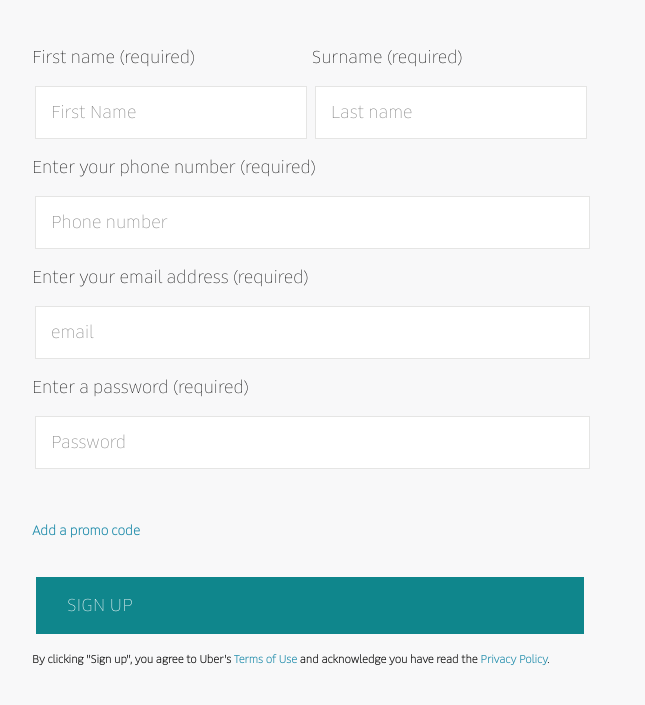
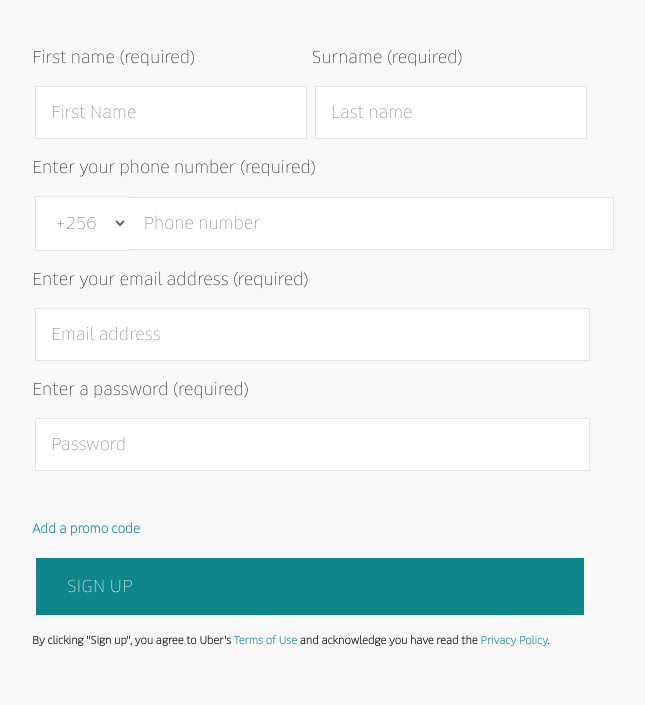
Before and after one commit to araaliFarooq/levelUp35, a plain HTML site: page index.html in a window 1280 px wide. Shown: the part 347-1052 px from the top of the page, without its empty margins (330-975 px from the left). Drawn offline with Linux system fonts and the light colour scheme.

Commit message:
Add input group to include country codes

```diff
--- a/css/style.css
+++ b/css/style.css
@@ -13,6 +13,16 @@ a{
 }
 a:hover{
 	color:rgb(17, 147, 154);
+}
+h2, h3{
+	font-size: 1em;
+	text-align: center;
+	color:#fff;
+	padding:1em 0;
+	font-family: myfont, "Helvetica Neue", Helvetica, Arial, sans-serif;
+}
+h3 .term{
+	float:left;
 }
 .boxed{
     background-color: black;
@@ -32,18 +42,7 @@ a:hover{
 	margin:50px auto;
 	width:44%;
 }
-.main h2,.main h3{
-	font-size: 1em;
-	text-align: center;
-	color:#fff;
-	padding:1em 0;
-	font-family: myfont, "Helvetica Neue", Helvetica, Arial, sans-serif;
-}
-.main h3{
-	font-size: 1em;
-	text-align:left;
-	font-family: myfont, "Helvetica Neue", Helvetica, Arial, sans-serif;
-}
+
 .head2 h2{
 	font-family:myfont, "Helvetica Neue", Helvetica, Arial, sans-serif;
 	color: #1d1d1d;
@@ -59,12 +58,11 @@ a:hover{
 	margin-top: 0px;
 	margin-bottom: 50px;
 }
-.lable input[type="text"] {
+.lable input[type="text"], .lable-2 input[type="text"],input[type="Password"], .lable-2 .input-group input[type="tel"], .lable-2 .input-group .input-group-addon .dropdown{
 	padding: 15px;
 	font-size: 16px;
 	margin: 18px 0px;
 	color: #666666;
-	width:87%;
 	cursor: pointer;
 	background: rgb(255, 255, 255);
 	font-family: myfont, "Helvetica Neue", Helvetica, Arial, sans-serif;
@@ -76,25 +74,18 @@ a:hover{
 	font-variant:normal;
 	border: 1px solid #e5e5e4;
 }
-.lable-2 input[type="text"],input[type="Password"], input[type="tel"] {
-	padding: 15px;
-	font-size: 16px;
-	margin: 18px 0px;
-	color: #666666;
+.lable input[type="text"]{
+	width:87%;
+}
+.lable-2 input[type="text"],input[type="Password"] {
 	width: 94%;
-	cursor: pointer;
-	background: rgb(255, 255, 255);
-	font-family:  myfont, "Helvetica Neue", Helvetica, Arial, sans-serif;
-	outline: none;
-	font-weight: 400;
-	font-size: 1em;
-	margin-left: 3px;
-	font-style:normal;
-	font-variant:normal;
-	border: 1px solid #e5e5e4;
-
 }
-.lable input[type="text"]:hover,.lable-2 input[type="text"]:hover,input[type="Password"]:hover,input[type="tel"]:hover,#active {
+.lable-2 .input-group input[type="tel"]{
+	width: 455px;
+	border-left:none;
+	margin-left:-0.5px;
+}
+.lable input[type="text"]:hover,.lable-2 input[type="text"]:hover,input[type="Password"]:hover,#active {
 	color:#DCDCDC;
 	border-left:6px solid;
 }
@@ -121,6 +112,18 @@ input[type=submit] {
 	 background:rgb(15, 134, 140);
 }
 
+/* Input group css */
+
+.lable-2 .input-group{
+	display: table;
+  }
+.lable-2 .input-group .input-group-addon{
+    display:table-cell;
+    text-align:center;
+}
+
+
+
 
 .col_1_of_2:first-child {
 	margin-left: 0;
@@ -143,37 +146,12 @@ input[type=submit] {
 	font-size: 12px;
 	color: rgb(0, 0,0);
 }
-
-.input-group{
-	display: table;
-	border-collapse: collapse;
-	width:100%;
-  }
-  .input-group > div{
-	display: table-cell;
-	border: 1px solid #ddd;
-	vertical-align: middle;  /* needed for Safari */
-  }
-  .input-group-icon{
-
-  }
-  .input-group-area{
-	width:100%;
-  }
-  .input-group input{
-	border: 0;
-	display: block;
-	width: 100%;
-	padding: 8px;
-  }
-
 .term{
 	font-family: myfont, "Helvetica Neue", Helvetica, Arial, sans-serif;
 	color:rgb(17, 147, 154);
 	font-size: 12px;
 	font-weight:bold;
 }
-
 .term_foot{
 	font-family: myfont, "Helvetica Neue", Helvetica, Arial, sans-serif;
 	color:rgb(0, 0, 0);
@@ -182,7 +160,6 @@ input[type=submit] {
 	margin-top: 50px;
 	margin-bottom: 20px;
 }
-
 .foot{
 	color:rgb(17, 147, 154);
 }
--- a/index.html
+++ b/index.html
@@ -3,6 +3,7 @@
 <head>
 	<meta charset="utf-8">
 	<link href="css/style.css" rel='stylesheet' type='text/css' />
+	<link rel="stylesheet" href="css/bootstra.css">
 	<meta name="viewport" content="width=device-width, initial-scale=1">
 </head>
 <body>
@@ -12,6 +13,20 @@
 		  	<div class="head2"><h2>Signup to ride</h2></div>
 		  	<center class="head3">Safe, reliable trips in minutes</center>
 		</center>
+
+		<form>
+		    <!--<div class="input-group">
+		      	<span class="input-group-addon"><i class="glyphicon glyphicon-user"></i></span>
+		      	<input id="email" type="text" class="form-control" name="email" placeholder="Email">
+		    </div>
+		    <div class="input-group">
+		      	<span class="input-group-addon"><i class="glyphicon glyphicon-lock"></i></span>
+		      	<input id="password" type="password" class="form-control" name="password" placeholder="Password">
+		    </div>
+		    <br>-->
+
+		</form>
+
 		<form>
 		   	<div class="lable">
 		        <div class="col_1_of_2 span_1_of_2">
@@ -26,10 +41,20 @@
 		   	</div>
 		   	<div class="lable-2">
 				<label class="client_name"> Enter your phone number (required)</label>
-				<input type="tel" class="text" placeholder="Phone number">
+				<!--<input type="tel" class="text" placeholder="Phone number">-->
+				<div class="input-group">
+		      		<span class="input-group-addon">
+		      			<select class="dropdown">
+	                        <option>+256</option>
+	                        <option>+264</option>
+	                        <option>+254</option>
+	                    </select>
+	                </span>
+			      	<input type="tel" class="text" placeholder="Phone number">
+			    </div>
 
 				<label class="client_name"> Enter your email address (required)</label>
-		        <input type="text" class="text" placeholder="email">
+		        <input type="text" class="text" placeholder="Email address">
 
 				<label class="client_name"> Enter a password (required)</label>
 		        <input type="password" class="text" placeholder="Password">
```
Also changed, not shown: 1 other file.
